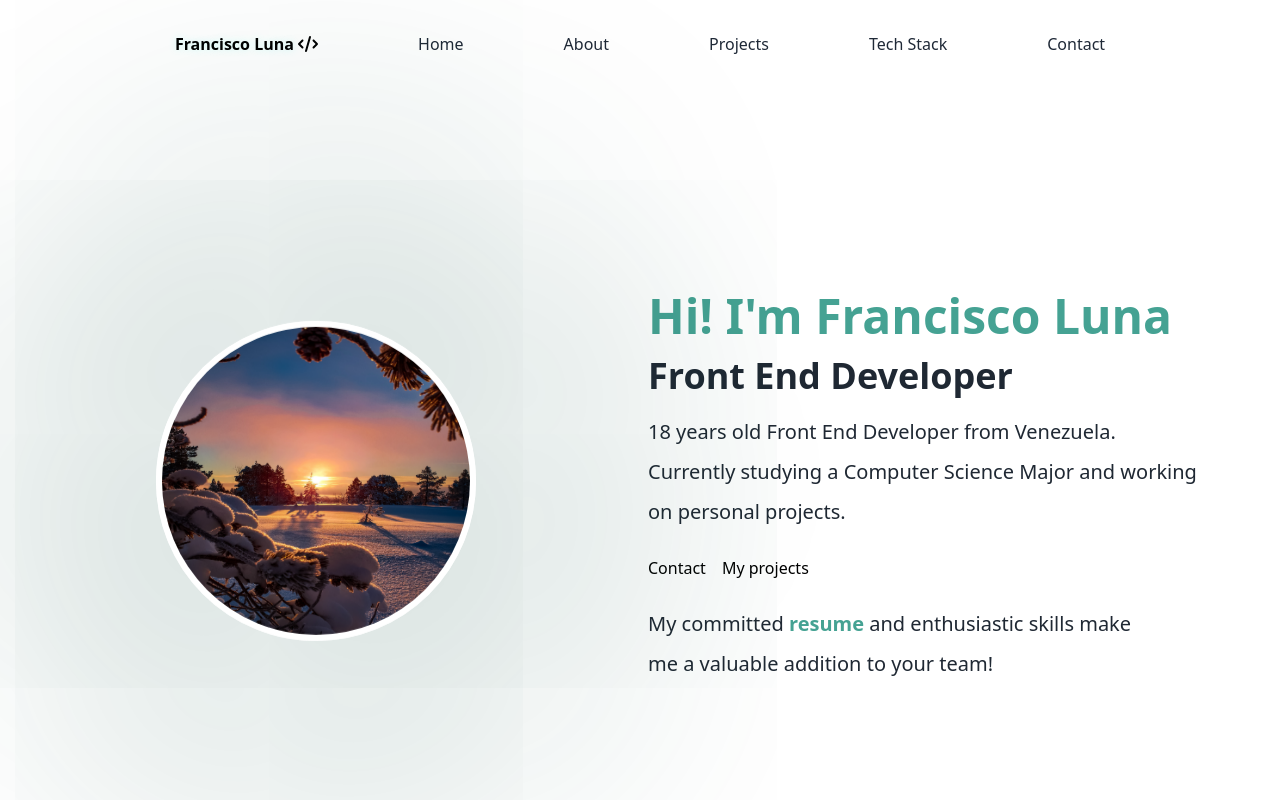
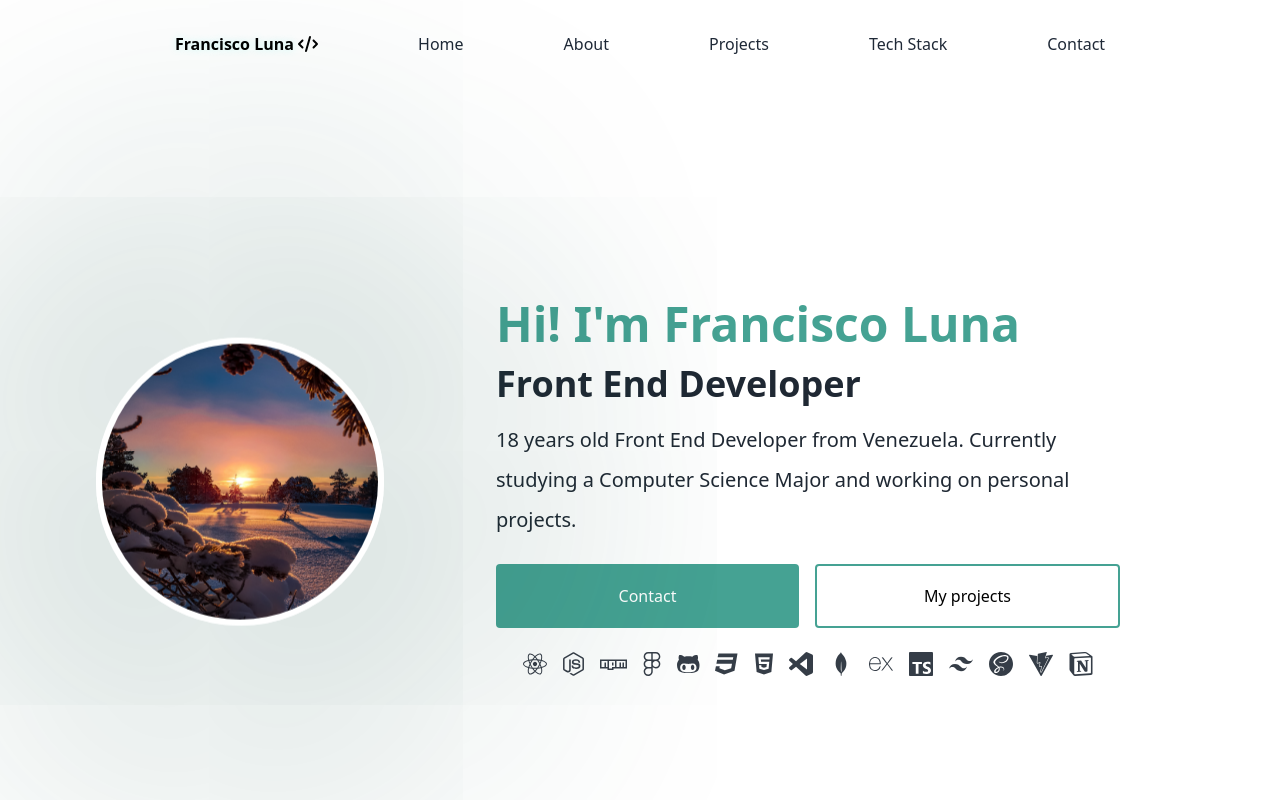
Before and after one commit to franciscoluna-28/New-Portfolio-2023, a React (Vite) app: page / in a window 1280 px wide. Shown: the top 800 px of the page. Built offline with nearby package versions, Linux system fonts and the light colour scheme.

Commit message:
updated layout,  html and splitted components

```diff
--- a/src/pages/Home.tsx
+++ b/src/pages/Home.tsx
@@ -1,45 +1,78 @@
-import personalImage from "../assets/testImage.jpg"
+import personalImage from "../assets/testImage.jpg";
 import NavigationButton from "../components/NavigationButton";
-import "../utils/glowStyles.css"
+import Footer from "../components/Footer";
+import SkillsIcons from "../components/SkillIscons";
+import { motion, AnimatePresence } from 'framer-motion';
 
+import "../utils/glowStyles.css";
 
 export default function Home() {
   return (
-    <section className="primary-div-up min-h-screen flex text-center justify-center items-center">
-      <div className="grid grid-cols-2 gap-4 max-1279:flex max-1279:grid-cols-none max-1279:flex-col-reverse">
-        <div className="flex justify-center items-center max-1279:flex max-1279:justify-center min-h-max">
+    <motion.div
+    initial={{ opacity: 0 }}
+    animate={{ opacity: 1 }}
+    transition={{ duration: 0.5 }}>
+    <section className="p-8 lg:p-16 flex items-center flex-col justify-center min-h-screen">
+      <article className="flex items-center flex-col text-center">
+        <div className="flex flex-col items-center lg:grid lg:grid-flow-col lg:gap-12 lg:justify-center lg:px-8">
+        <figure className="py-4">
       <img
-            className="h-80 w-80 rounded-full max-1279:h-48 max-1279:w-48 border-white border-2 border-double main-image p-1
-            floating max-767:h-32 max-767:w-32 glow-main"
-            src={personalImage} alt="test"
+        className="h-64 w-64 rounded-full max-1279:h-48 max-1279:w-48 border-white animate border-2 border-double main-image p-1
+            floating max-767:h-32 max-767:w-32 glow-main lg:h-72 lg:w-72"
+        src={personalImage}
+        alt="Francisco Luna"
       ></img>
-        </div>
-        <div className="max-639:px-5">
-          <h1 className="font-bold text-5xl flex text-left py-2 max-639:justify-center max-639:text-4xl main
-           text-mainDarkCyan dark:text-white">
+      </figure>
+      <div className="px-auto lg:px-16">
+      <article className="py-4">
+      <h1
+        className="font-bold text-4xl flex text-left py-2 max-639:justify-center max-639:text-4xl main
+           text-mainDarkCyan dark:text-white lg:text-5xl"
+      >
         Hi! I'm Francisco Luna
       </h1>
-          <h2 className="text-mainDarkBlue dark:text-mainCyan font-bold text-4xl text-left flex py-2 max-639:justify-center max-639:text-3xl">
+      <h2 className="text-mainDarkBlue dark:text-mainCyan font-bold text-3xl text-left
+      flex py-2 max-639:justify-center lg:text-4xl">
         Front End Developer
       </h2>
-          <div className="pr-20">
-            <p className="text-silver leading-loose py-2 text-left w-auto max-639:w-72 max-639:m-auto max-639:text-center text-xl dark:text-mainSilver
-            text-mainDarkBlue">
+      <p
+        className="text-silver leading-loose py-2 text-left w-auto max-639:w-72 max-639:m-auto max-639:text-center text-xl dark:text-mainSilver
+            text-mainDarkBlue"
+      >
         18 years old Front End Developer from Venezuela. Currently
         studying a Computer Science Major and working on personal
         projects.
       </p>
+      </article>
+
+      <div className="w-full flex gap-4 flex-col md:flex-row">
+      <NavigationButton
+        text={"Contact"}
+        route={"/contact"}
+        styleClass={"primary-button"}
+      />
+      <NavigationButton
+        text={"My projects"}
+        route={"/projects"}
+        styleClass={"secondary-button"}
+      />
       </div>
-          <div className="flex items-center gap-4 m-0 py-4 max-639:justify-center">
-            <NavigationButton text={"Contact"} route={"/contact"} />
-            <NavigationButton text={"My projects"} route={"/projects"} />
+      <motion.div
+        animate={{
+          opacity: [0, 1, 0],
+          transition: { duration: 4, times: [0, 0.5, 1], repeat: Infinity }
+        }}
+      >
+        <SkillsIcons />
+      </motion.div>
       </div>
-          <p className="text-left text-silver0 leading-loose py-2 w-auto
-           pr-32 max-639:w-72 max-639:m-auto max-639:text-center text-xl dark:text-mainSilver
-            text-mainDarkBlue">My committed <a className="text-mainDarkCyan dark:text-mainCyan font-semibold" href="/about">resume</a> and enthusiastic skills make me a valuable addition to your team!</p>
       </div>
+      </article>
 
-      </div>
+
     </section>
+    <Footer></Footer>
+    </motion.div>
   );
+
 }
```
Lines whose indentation alone changed are shown as unchanged.
